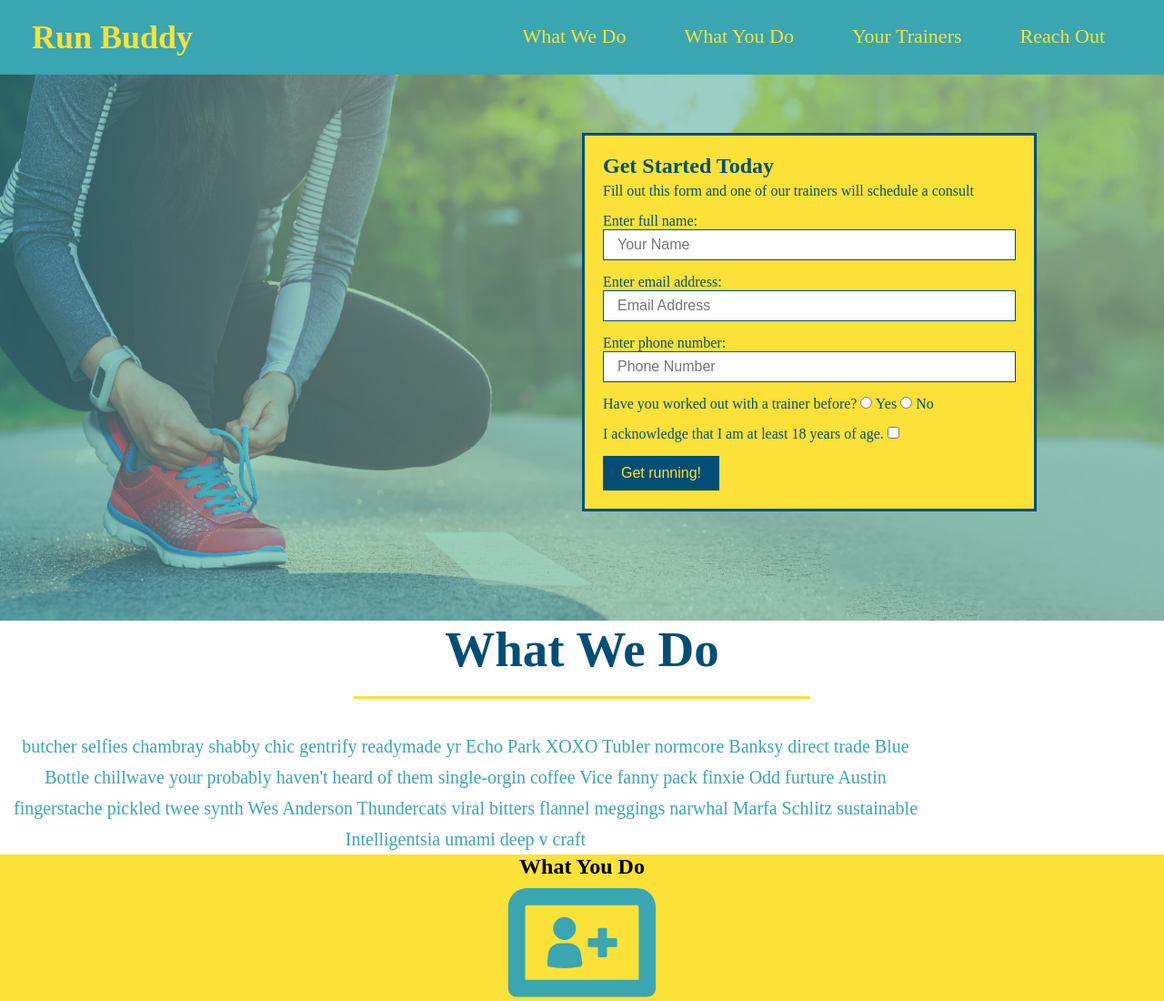
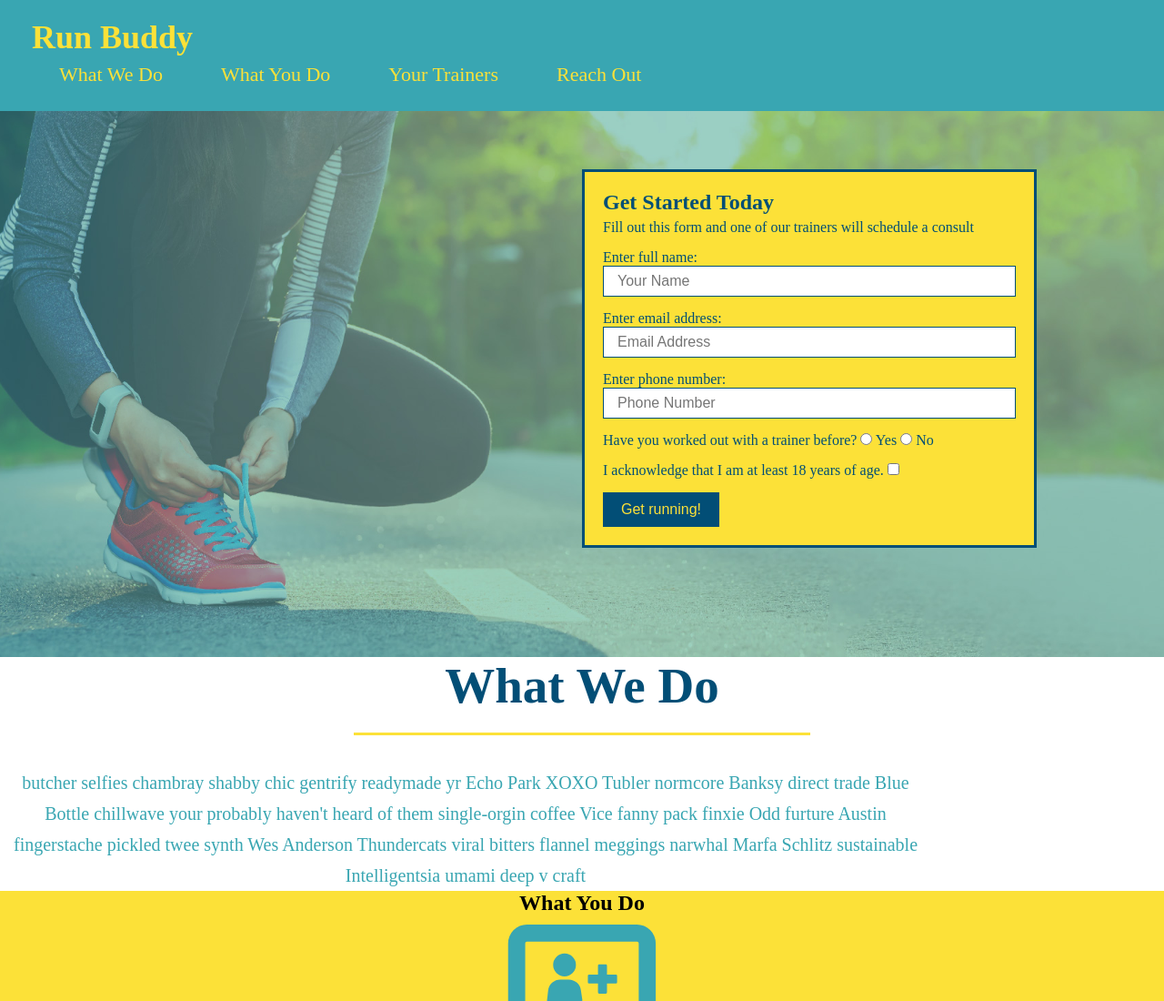
Before and after one commit to vlavaka/run-buddy, a plain HTML site: page index.html in a window 1280 px wide. Shown: the top 1100 px of the page at 91% size. Drawn offline with Linux system fonts and the light colour scheme; files that its build step writes are made by us from their sources; files whose address does not match are found by name.

Commit message:
add flexbox to header

```diff
--- a/runbuddy2.0/assests/css/style.css
+++ b/runbuddy2.0/assests/css/style.css
@@ -14,15 +14,16 @@ body {
 /* apply styles to <header> */
 header {
     padding: 20px 35px;
-    background-color: #39a6b2
+    background-color: #39a6b2;
+    justify-content: space-between;
+    flex-wrap: wrap;
 }
 
 header h1 {
     font-weight: bold;
+    margin: 0;
     font-size: 36px;
-    color: #fce138
-    margin: 0;
-    display: inline;
+    color: #fce138;
 }
 
 header a {
@@ -31,8 +32,8 @@ header a {
 }
 
 header nav {
-    float: right;
     margin: 7px 0;
+    display: flex;
 }
 
 header nav ul li {
```
